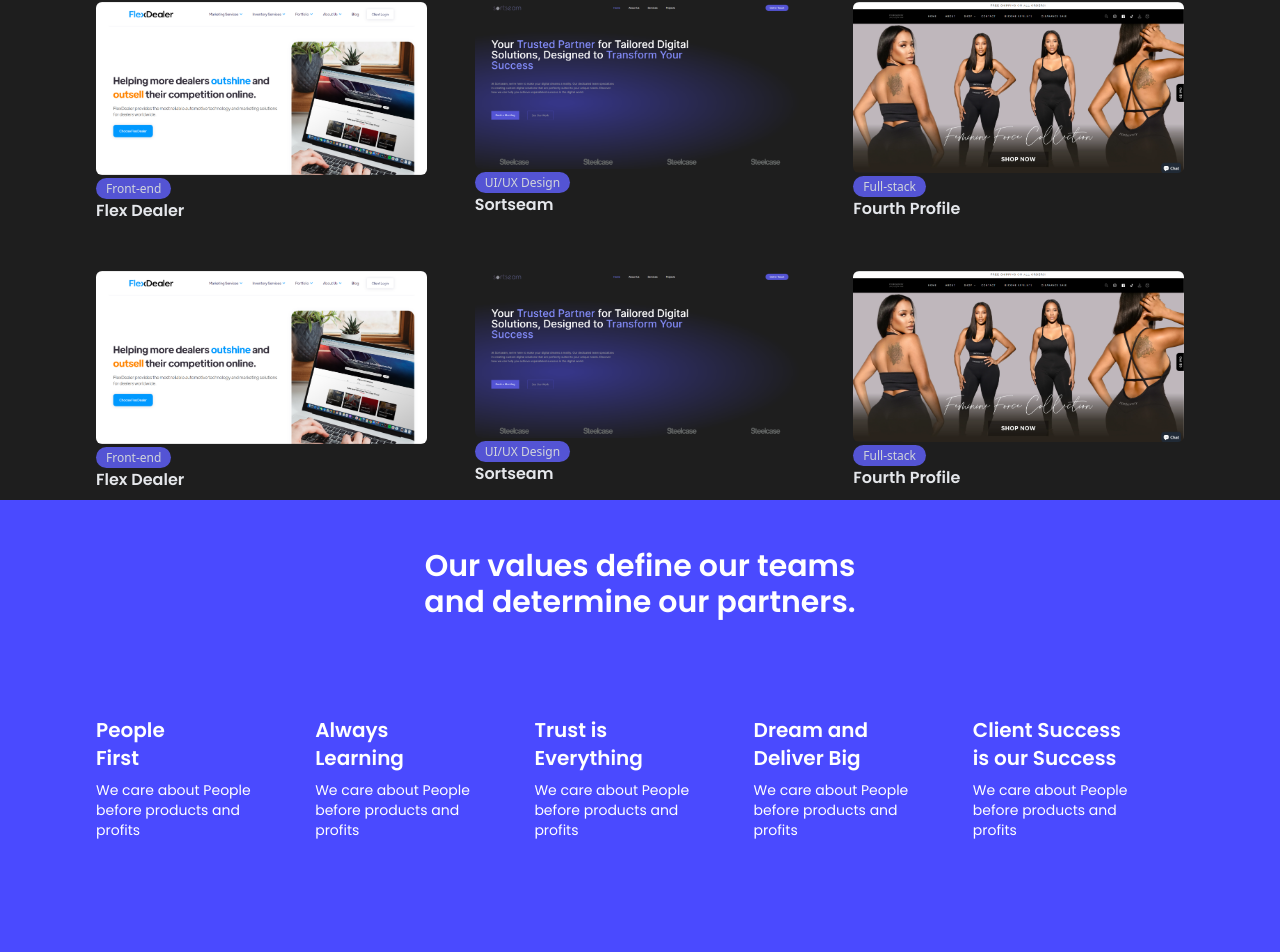
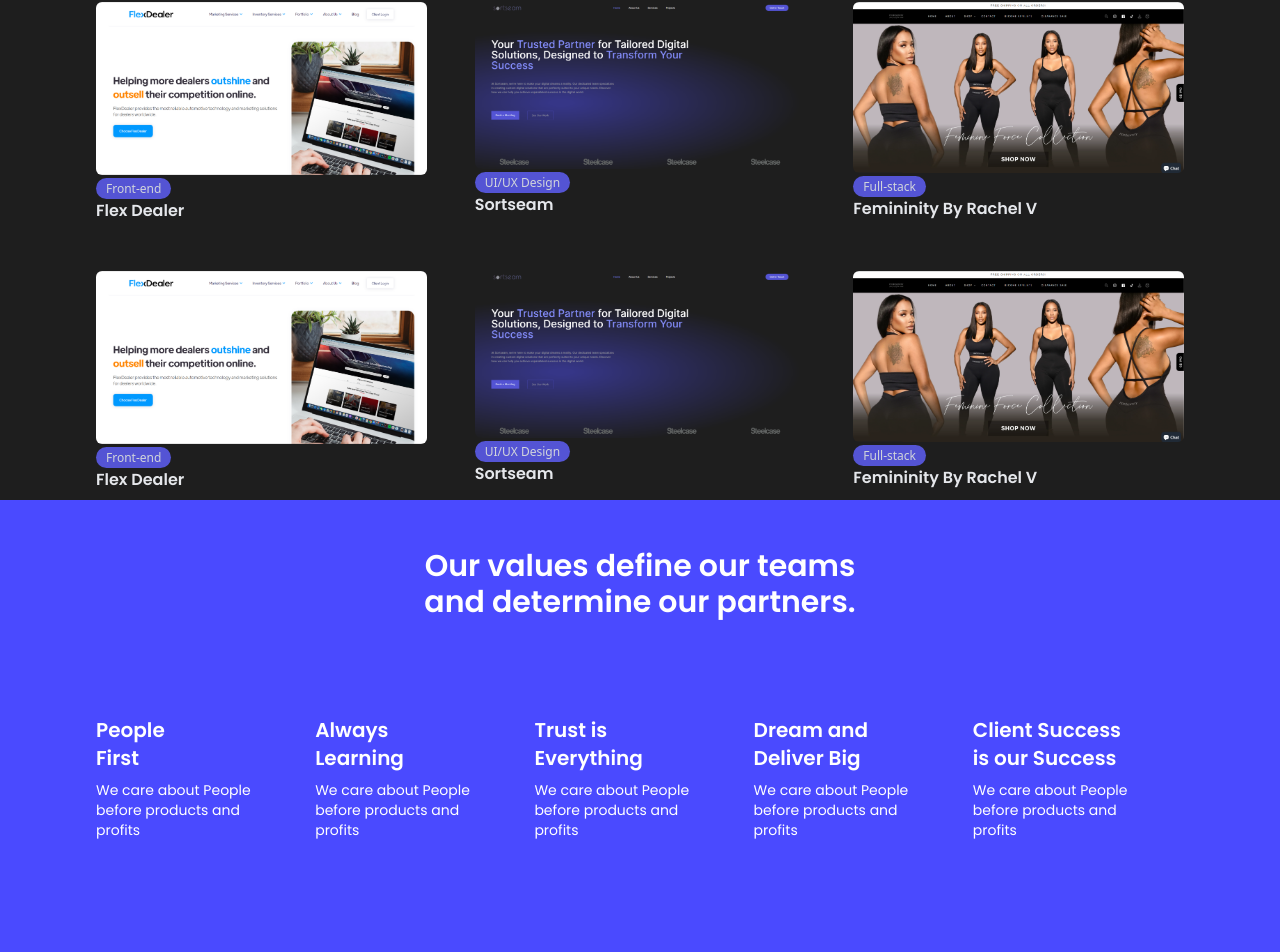
Before and after one commit to BryanMureithi/sm-mvp, a React (Vite) app: page / in a window 1280 px wide. Shown: the part 3220-4172 px from the top of the page. Built offline with nearby package versions, Linux system fonts and the light colour scheme.

Commit message:
content fix

```diff
--- a/src/App.jsx
+++ b/src/App.jsx
@@ -288,7 +288,7 @@ function App() {
               Full-stack
             </span>
             <h2 className="font-semibold text-lg font-poppins text-gray-200 lg:text-base">
-              Fourth Profile
+              Femininity By Rachel V
             </h2>
           </div>
           <div className="col-span-1">
@@ -315,7 +315,7 @@ function App() {
               Full-stack
             </span>
             <h2 className="font-semibold text-lg font-poppins text-gray-200 lg:text-base">
-              Fourth Profile
+              Femininity By Rachel V
             </h2>
           </div>
         </div>
```
